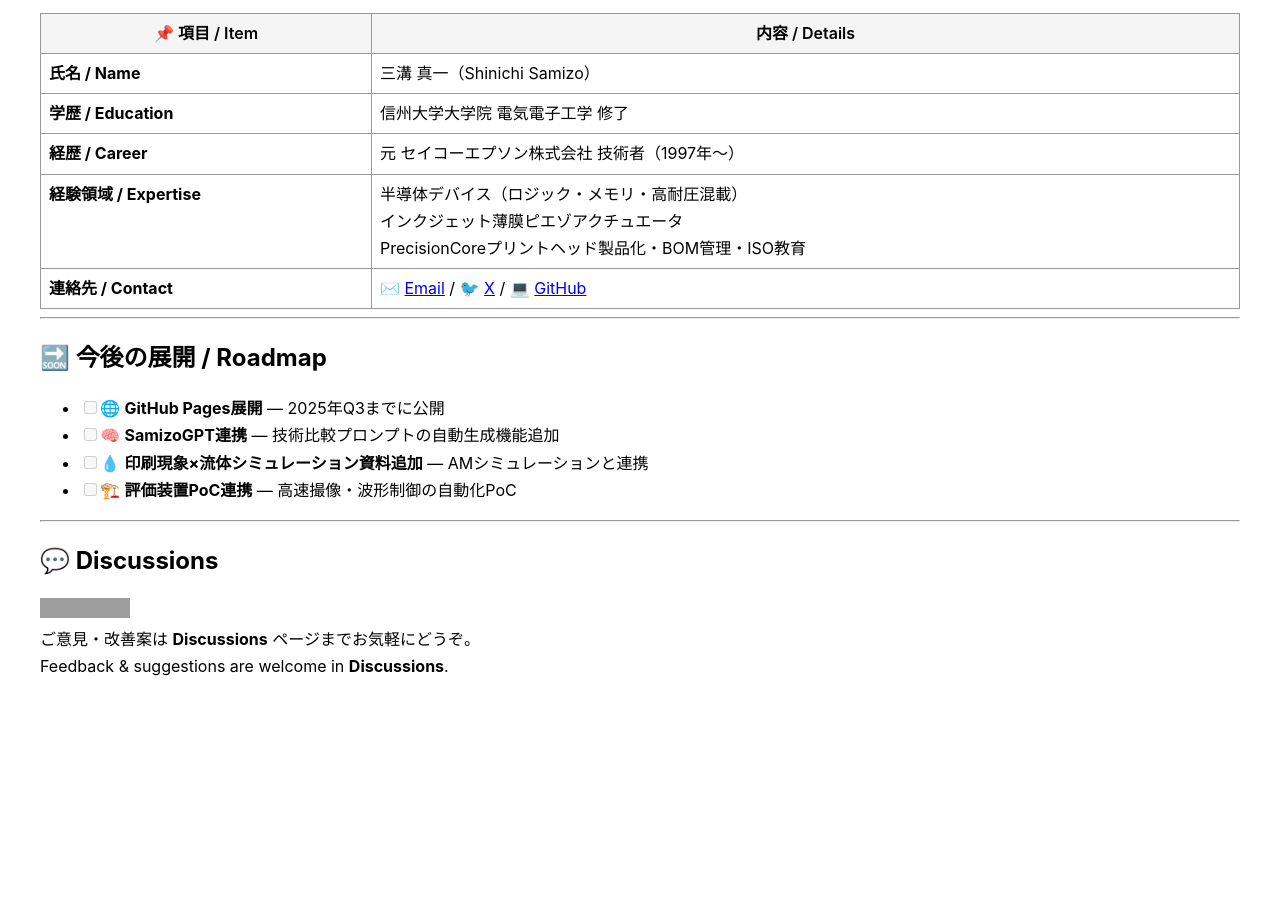
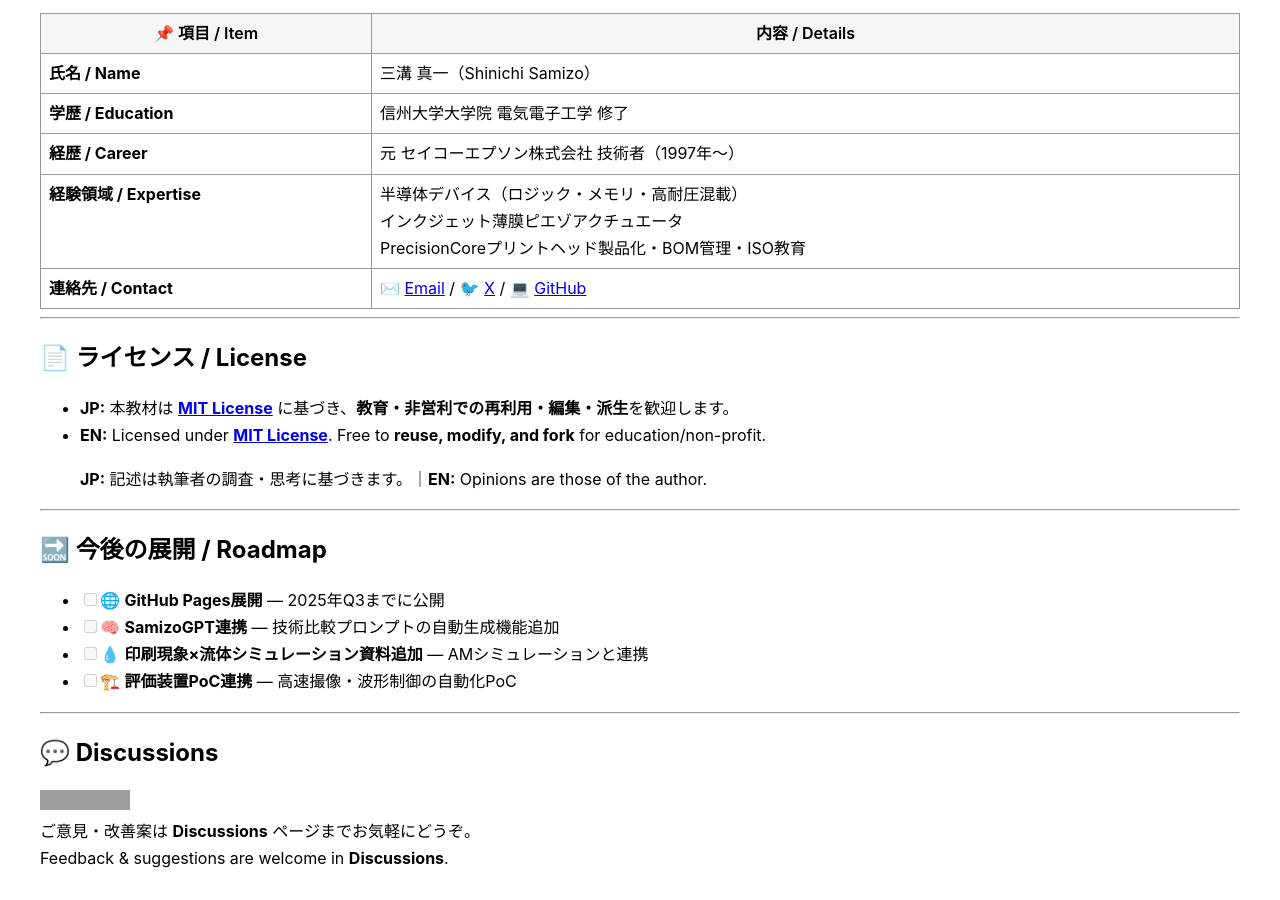
Before and after one commit to Samizo-AITL/Inkjet, a Jekyll site: the page built from index.md, in a window 1280 px wide and 900 px high, scrolled down 3060 px. Built offline with Jekyll 4.4.1, drawn with Linux system fonts in a browser that asks for light colours; our own code applies the rules of GitHub Pages for plain Markdown files; before the commit the page ends 3769 px from its top, so only the background shows below that; grey boxes are pictures that could not be loaded.

Commit message:
Update index.md

```diff
--- a/index.md
+++ b/index.md
@@ -129,6 +129,15 @@ Inkjet/
 
 ---
 
+## 📄 **ライセンス / License**
+
+- **JP:** 本教材は [**MIT License**](https://opensource.org/licenses/MIT) に基づき、**教育・非営利での再利用・編集・派生**を歓迎します。
+- **EN:** Licensed under **[MIT License](https://opensource.org/licenses/MIT)**. Free to **reuse, modify, and fork** for education/non-profit.
+
+> **JP:** 記述は執筆者の調査・思考に基づきます。｜**EN:** Opinions are those of the author.
+
+---
+
 ## 🔜 **今後の展開 / Roadmap**
 
 - [ ] 🌐 **GitHub Pages展開** — 2025年Q3までに公開
```
